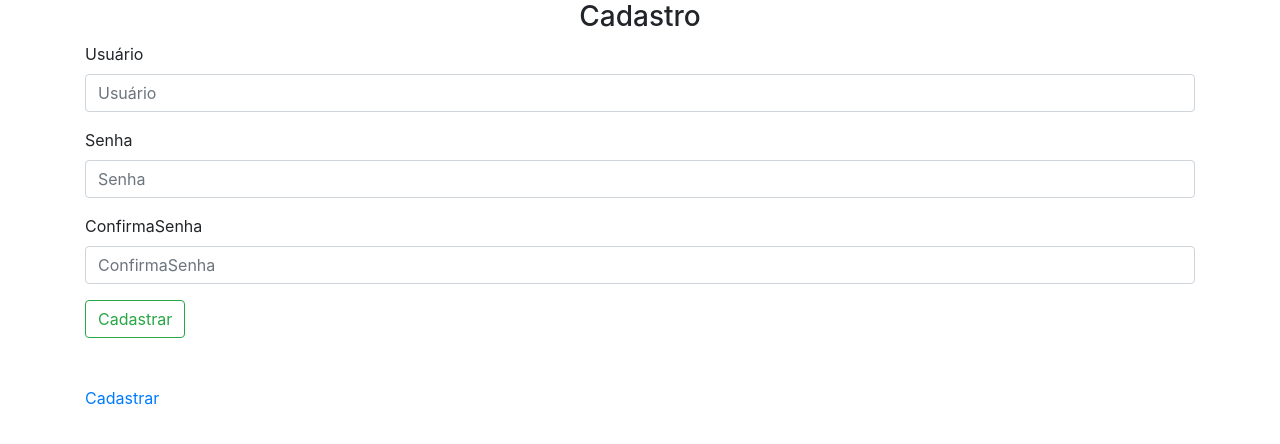
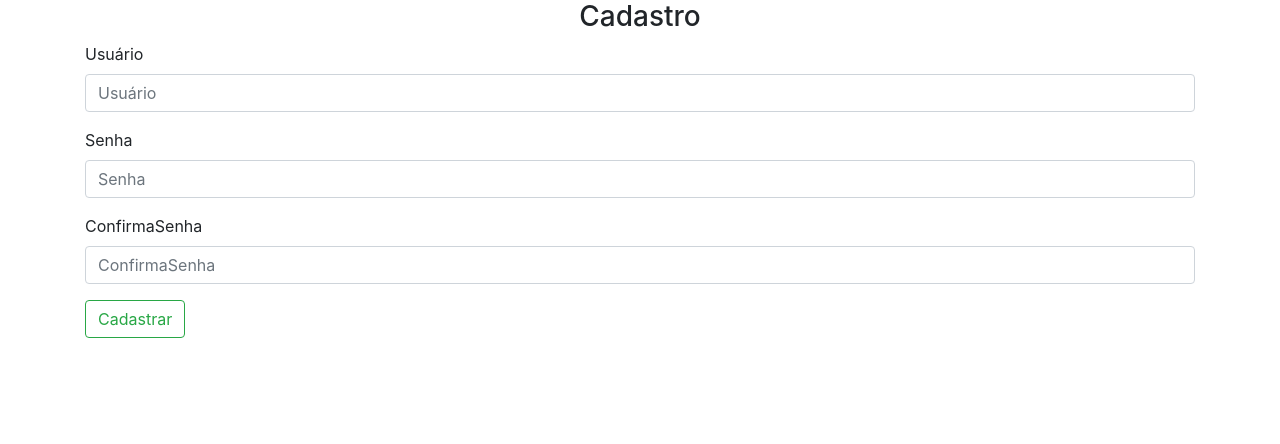
Before and after one commit to AquilesJunior001/DateLive-front_end, an Angular app: page /cadastrar in a window 1280 px wide. Shown: the top 444 px of the page. Built offline with nearby package versions, Linux system fonts and the light colour scheme; no server answers.

Commit message:
modificacao

```diff
--- a/src/app/cadastro/cadastro.component.html
+++ b/src/app/cadastro/cadastro.component.html
@@ -18,7 +18,5 @@
     </button>
     <br>
     <font color="red">{{ mensagem }}</font>
-    <br><br>
-    <a [routerLink]="['/cadastrar']">Cadastrar</a>
 
 </div>
--- a/src/app/cadastro/cadastro.component.ts
+++ b/src/app/cadastro/cadastro.component.ts
@@ -23,6 +23,7 @@ export class CadastroComponent implements OnInit {
 
   cadastrar() {
     if (this.senha == this.confirmaSenha) {
+      this.mensagem = ''
       this.service.cadastrar(this.usuarios,this.usuario,this.senha)
       this.usuario = ''
       this.senha = ''
--- a/src/app/login/login.component.ts
+++ b/src/app/login/login.component.ts
@@ -21,6 +21,7 @@ export class LoginComponent implements OnInit {
   }
 
   fazerlogin(){
+    this.mensagem = ''
     this.service.fazerlogin(this.usuarios,this.usuario,this.senha)
     this.usuario = ''
     this.senha = ''
```
